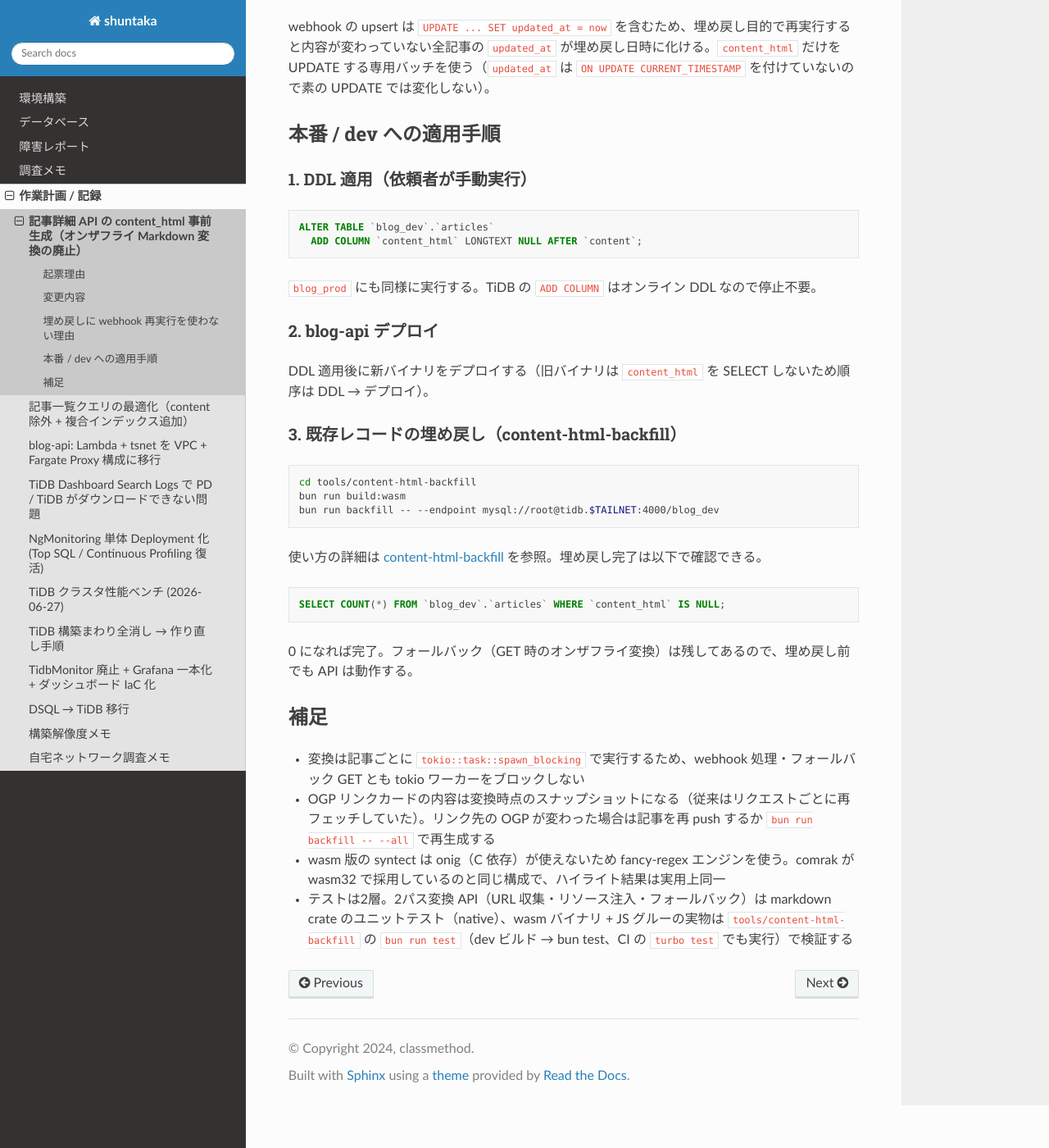
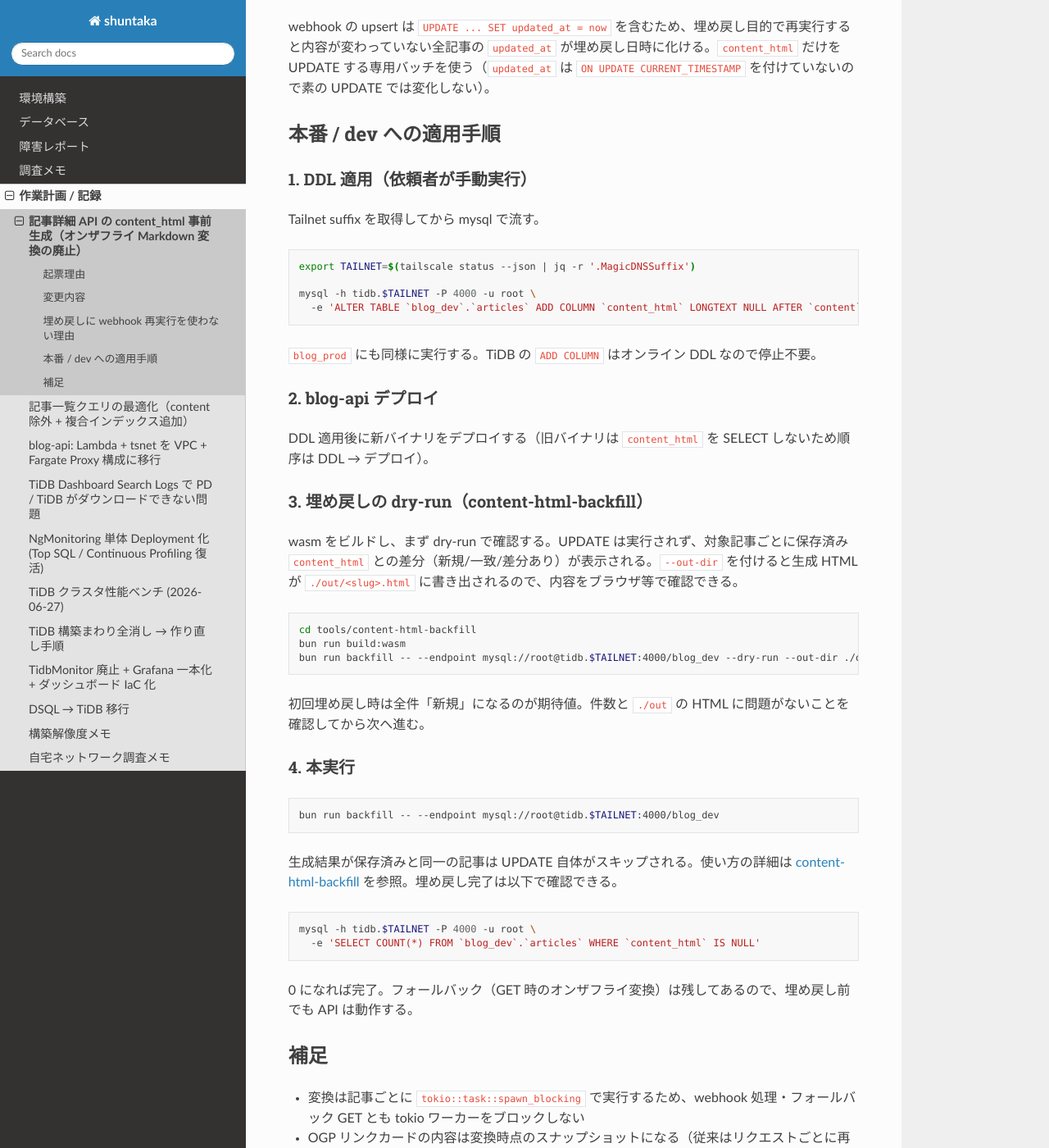
Before and after one commit to shuntaka9576/shuntaka-dev, a Sphinx documentation site: the page built from docs/source/tasks/2026-07-02-articles-content-html-pregeneration.md, in a window 1280 px wide and 1400 px high, scrolled down 1034 px. Shown: the whole window at 82% size. Built offline with Sphinx 7.4.7 and the Read the Docs theme 3.1.0, drawn with Linux system fonts in a browser that asks for light colours; pages that are not in the unit, such as notebooks, are missing from menus.

Commit message:
docs: content_html 適用手順を mysql コマンド化し dry-run 手順を追加

````diff
--- a/docs/source/tasks/2026-07-02-articles-content-html-pregeneration.md
+++ b/docs/source/tasks/2026-07-02-articles-content-html-pregeneration.md
@@ -29,9 +29,13 @@ webhook の upsert は `UPDATE ... SET updated_at = now` を含むため、埋
 
 ### 1. DDL 適用（依頼者が手動実行）
 
-```sql
-ALTER TABLE `blog_dev`.`articles`
-  ADD COLUMN `content_html` LONGTEXT NULL AFTER `content`;
+Tailnet suffix を取得してから mysql で流す。
+
+```bash
+export TAILNET=$(tailscale status --json | jq -r '.MagicDNSSuffix')
+
+mysql -h tidb.$TAILNET -P 4000 -u root \
+  -e 'ALTER TABLE `blog_dev`.`articles` ADD COLUMN `content_html` LONGTEXT NULL AFTER `content`'
 ```
 
 `blog_prod` にも同様に実行する。TiDB の `ADD COLUMN` はオンライン DDL なので停止不要。
@@ -40,18 +44,29 @@ ALTER TABLE `blog_dev`.`articles`
 
 DDL 適用後に新バイナリをデプロイする（旧バイナリは `content_html` を SELECT しないため順序は DDL → デプロイ）。
 
-### 3. 既存レコードの埋め戻し（content-html-backfill）
+### 3. 埋め戻しの dry-run（content-html-backfill）
+
+wasm をビルドし、まず dry-run で確認する。UPDATE は実行されず、対象記事ごとに保存済み `content_html` との差分（新規/一致/差分あり）が表示される。`--out-dir` を付けると生成 HTML が `./out/<slug>.html` に書き出されるので、内容をブラウザ等で確認できる。
 
 ```bash
 cd tools/content-html-backfill
 bun run build:wasm
+bun run backfill -- --endpoint mysql://root@tidb.$TAILNET:4000/blog_dev --dry-run --out-dir ./out
+```
+
+初回埋め戻し時は全件「新規」になるのが期待値。件数と `./out` の HTML に問題がないことを確認してから次へ進む。
+
+### 4. 本実行
+
+```bash
 bun run backfill -- --endpoint mysql://root@tidb.$TAILNET:4000/blog_dev
 ```
 
-使い方の詳細は [content-html-backfill](../01_development.md#content-html-backfill) を参照。埋め戻し完了は以下で確認できる。
+生成結果が保存済みと同一の記事は UPDATE 自体がスキップされる。使い方の詳細は [content-html-backfill](../01_development.md#content-html-backfill) を参照。埋め戻し完了は以下で確認できる。
 
-```sql
-SELECT COUNT(*) FROM `blog_dev`.`articles` WHERE `content_html` IS NULL;
+```bash
+mysql -h tidb.$TAILNET -P 4000 -u root \
+  -e 'SELECT COUNT(*) FROM `blog_dev`.`articles` WHERE `content_html` IS NULL'
 ```
 
 0 になれば完了。フォールバック（GET 時のオンザフライ変換）は残してあるので、埋め戻し前でも API は動作する。
````
